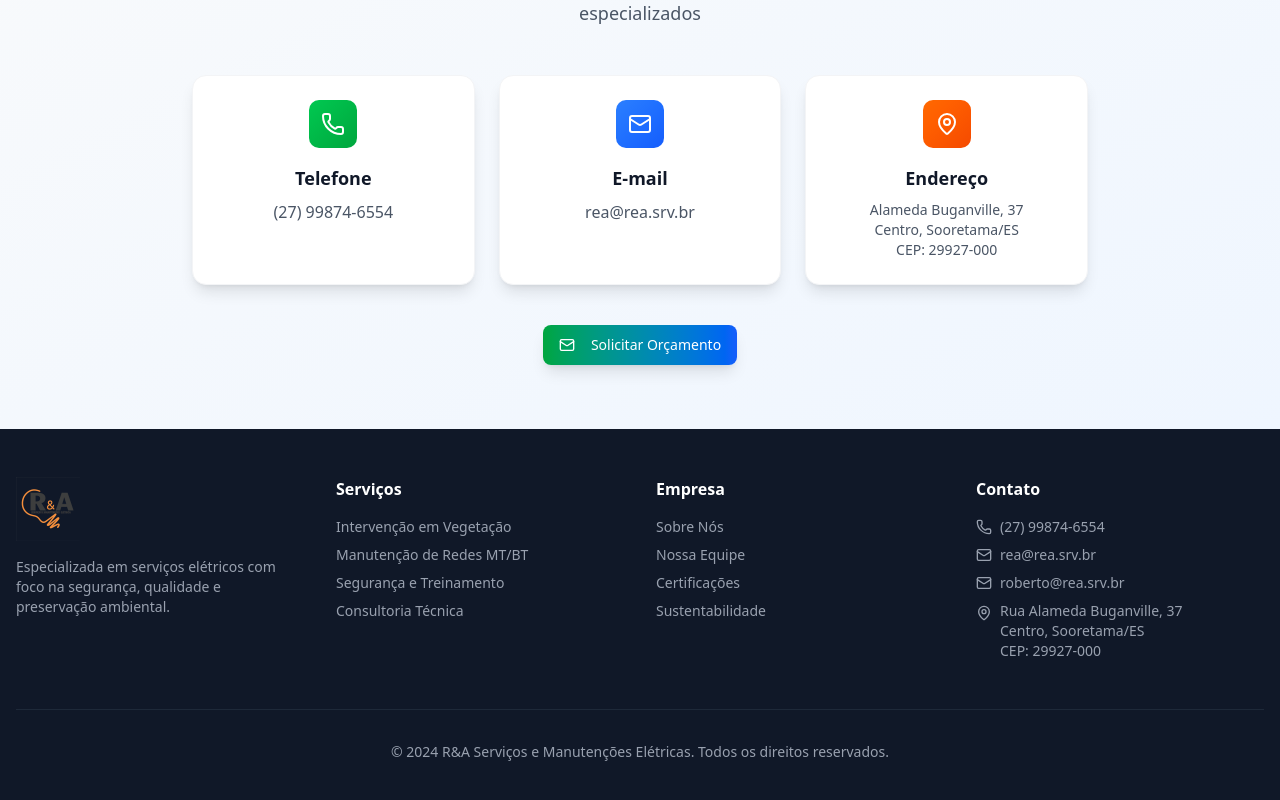
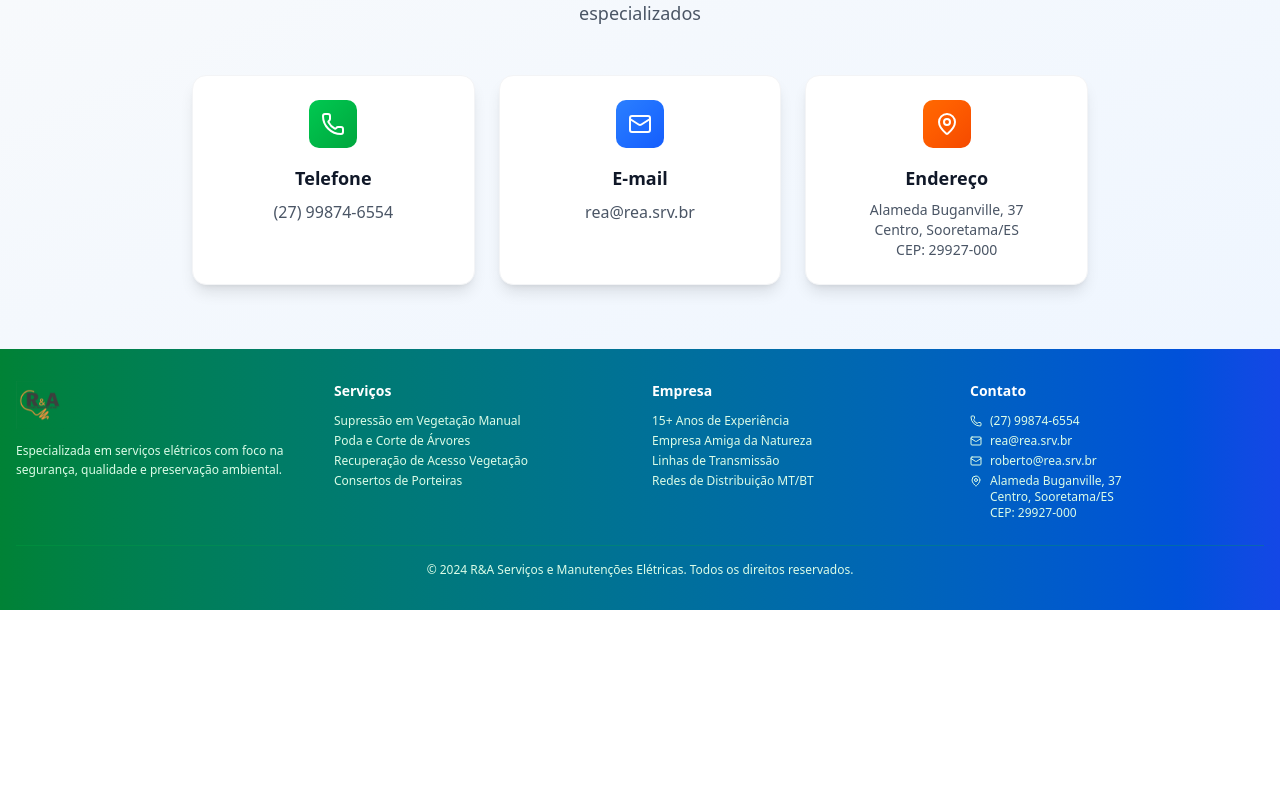
Before and after one commit to Guilhermedev17/rea-website, a React (Vite) app: page / in a window 1280 px wide. Shown: the part 3848-4648 px from the top of the page. After the commit the page ends 4458 px from the top, so only its background shows below. Built offline with nearby package versions, Linux system fonts and the light colour scheme.

Commit message:
🔄 BACKUP POINT: Website completo com footer melhorado - Estado estável para restauração

```diff
--- a/src/App.jsx
+++ b/src/App.jsx
@@ -888,23 +888,7 @@ function App() {
             </motion.div>
           </motion.div>
 
-          <motion.div
-            className="text-center mt-10"
-            initial={{ opacity: 0, y: 20 }}
-            whileInView={{ opacity: 1, y: 0 }}
-            viewport={{ once: true }}
-            transition={{ delay: 0.6, duration: 0.5 }}
-          >
-            <motion.div
-              whileHover={{ scale: 1.05, y: -2 }}
-              whileTap={{ scale: 0.95 }}
-            >
-              <Button size="lg" className="bg-gradient-to-r from-green-600 to-blue-600 hover:from-green-700 hover:to-blue-700 text-white px-8 py-3 shadow-lg hover:shadow-xl transition-all duration-200">
-                <Mail className="w-5 h-5 mr-2" />
-                Solicitar Orçamento
-              </Button>
-            </motion.div>
-          </motion.div>
+
         </div>
       </motion.section>
 
@@ -914,61 +898,61 @@ function App() {
         whileInView={{ opacity: 1, y: 0 }}
         viewport={{ once: true, amount: 0.3 }}
         transition={{ duration: 0.8, delay: 0.2 }}
-        className="bg-gray-900 text-white py-12"
+        className="bg-gradient-to-r from-green-700 to-blue-700 text-white py-8"
       >
         <div className="container mx-auto px-4">
-          <div className="grid md:grid-cols-4 gap-8">
-            <div className="space-y-4">
-              <img src={reaLogoTransparente} alt="R&A Logo" className="h-16 w-auto" />
-              <p className="text-gray-400 text-sm">
+          <div className="grid md:grid-cols-4 gap-6">
+            <div className="space-y-3">
+              <img src={reaLogoTransparente} alt="R&A Logo" className="h-12 w-auto" />
+              <p className="text-green-100 text-xs leading-relaxed">
                 Especializada em serviços elétricos com foco na segurança, qualidade e preservação ambiental.
               </p>
             </div>
 
             <div>
-              <h4 className="font-semibold mb-4">Serviços</h4>
-              <ul className="space-y-2 text-sm text-gray-400">
-                <li>Intervenção em Vegetação</li>
-                <li>Manutenção de Redes MT/BT</li>
-                <li>Segurança e Treinamento</li>
-                <li>Consultoria Técnica</li>
+              <h4 className="font-semibold mb-3 text-sm">Serviços</h4>
+              <ul className="space-y-1 text-xs text-green-100">
+                <li>Supressão em Vegetação Manual</li>
+                <li>Poda e Corte de Árvores</li>
+                <li>Recuperação de Acesso Vegetação</li>
+                <li>Consertos de Porteiras</li>
               </ul>
             </div>
 
             <div>
-              <h4 className="font-semibold mb-4">Empresa</h4>
-              <ul className="space-y-2 text-sm text-gray-400">
-                <li>Sobre Nós</li>
-                <li>Nossa Equipe</li>
-                <li>Certificações</li>
-                <li>Sustentabilidade</li>
+              <h4 className="font-semibold mb-3 text-sm">Empresa</h4>
+              <ul className="space-y-1 text-xs text-green-100">
+                <li>15+ Anos de Experiência</li>
+                <li>Empresa Amiga da Natureza</li>
+                <li>Linhas de Transmissão</li>
+                <li>Redes de Distribuição MT/BT</li>
               </ul>
             </div>
 
             <div>
-              <h4 className="font-semibold mb-4">Contato</h4>
-              <div className="space-y-2 text-sm text-gray-400">
+              <h4 className="font-semibold mb-3 text-sm">Contato</h4>
+              <div className="space-y-1 text-xs text-green-100">
                 <div className="flex items-center">
-                  <Phone className="w-4 h-4 mr-2" />
+                  <Phone className="w-3 h-3 mr-2" />
                   (27) 99874-6554
                 </div>
                 <div className="flex items-center">
-                  <Mail className="w-4 h-4 mr-2" />
+                  <Mail className="w-3 h-3 mr-2" />
                   rea@rea.srv.br
                 </div>
                 <div className="flex items-center">
-                  <Mail className="w-4 h-4 mr-2" />
+                  <Mail className="w-3 h-3 mr-2" />
                   roberto@rea.srv.br
                 </div>
                 <div className="flex items-start">
-                  <MapPin className="w-4 h-4 mr-2 mt-1" />
-                  <span>Rua Alameda Buganville, 37<br />Centro, Sooretama/ES<br />CEP: 29927-000</span>
+                  <MapPin className="w-3 h-3 mr-2 mt-0.5" />
+                  <span>Alameda Buganville, 37<br />Centro, Sooretama/ES<br />CEP: 29927-000</span>
                 </div>
               </div>
             </div>
           </div>
 
-          <div className="border-t border-gray-800 mt-12 pt-8 text-center text-sm text-gray-400">
+          <div className="border-t border-green-600/30 mt-6 pt-4 text-center text-xs text-green-100">
             <p>&copy; 2024 R&A Serviços e Manutenções Elétricas. Todos os direitos reservados.</p>
           </div>
         </div>
```
